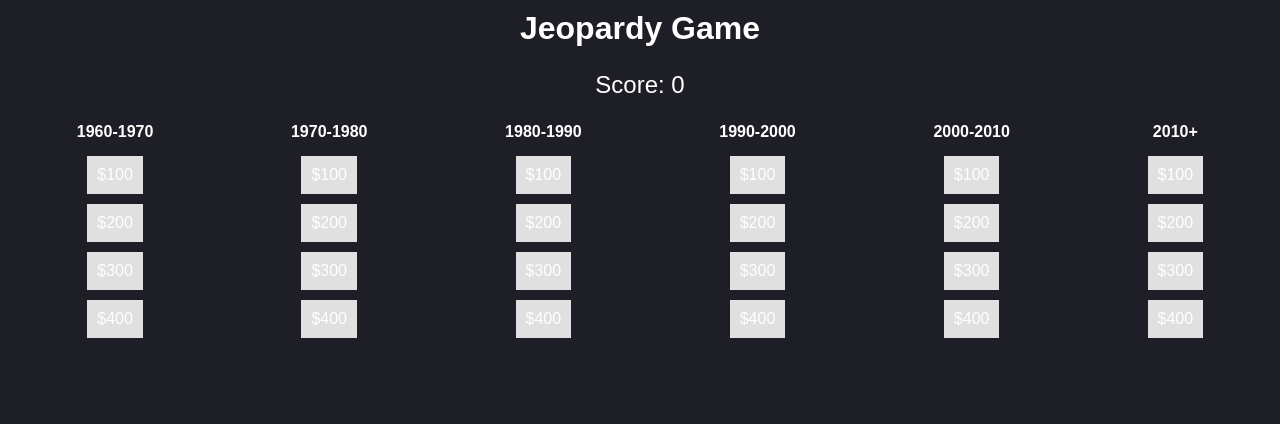
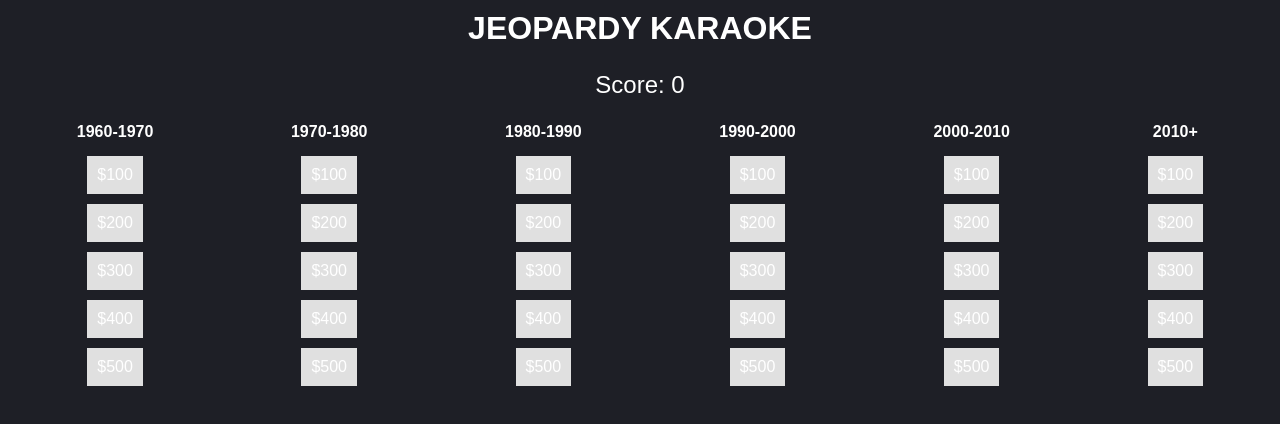
Before and after one commit to jib013/karaoke-jeopardy, a plain HTML site: page index.html in a window 1280 px wide. Drawn offline with Linux system fonts and the light colour scheme.

Commit message:
updates JS labels

```diff
--- a/app.js
+++ b/app.js
@@ -3,37 +3,43 @@ const categories = [
       { question: "Who was the first president of the USA?", answer: "George Washington", points: 100 },
       { question: "In what year did World War II end?", answer: "1945", points: 200 },
       { question: "What year was the Declaration of Independence signed?", answer: "1776", points: 300 },
-      { question: "What is the capital of ancient Egypt?", answer: "Memphis", points: 400 }
+      { question: "What is the capital of ancient Egypt?", answer: "Memphis", points: 400 },
+      { question: "What is the capital of ancient Egypt?", answer: "Memphis", points: 500 }
     ]},
     { name: "1970-1980", questions: [
       { question: "What planet is known as the Red Planet?", answer: "Mars", points: 100 },
       { question: "What is the chemical symbol for water?", answer: "H2O", points: 200 },
       { question: "What gas do plants absorb?", answer: "Carbon Dioxide", points: 300 },
-      { question: "Who developed the theory of relativity?", answer: "Albert Einstein", points: 400 }
+      { question: "Who developed the theory of relativity?", answer: "Albert Einstein", points: 400 },
+      { question: "What gas do plants absorb?", answer: "Carbon Dioxide", points: 500 },
     ]},
     { name: "1980-1990", questions: [
       { question: "What is the largest ocean?", answer: "Pacific Ocean", points: 100 },
       { question: "What is the capital of France?", answer: "Paris", points: 200 },
       { question: "What country has the most natural lakes?", answer: "Canada", points: 300 },
-      { question: "Which continent is the Sahara Desert in?", answer: "Africa", points: 400 }
+      { question: "Which continent is the Sahara Desert in?", answer: "Africa", points: 400 },
+      { question: "What gas do plants absorb?", answer: "Carbon Dioxide", points: 500 }
     ]},
     { name: "1990-2000", questions: [
       { question: "Who wrote 'Romeo and Juliet'?", answer: "William Shakespeare", points: 100 },
       { question: "What is the title of the first Harry Potter book?", answer: "Harry Potter and the Philosopher's Stone", points: 200 },
       { question: "Who wrote 'The Odyssey'?", answer: "Homer", points: 300 },
-      { question: "Who wrote 'Pride and Prejudice'?", answer: "Jane Austen", points: 400 }
+      { question: "Who wrote 'Pride and Prejudice'?", answer: "Jane Austen", points: 400 },
+      { question: "What gas do plants absorb?", answer: "Carbon Dioxide", points: 500 }
     ]},
     { name: "2000-2010", questions: [
       { question: "What is the value of pi to two decimal places?", answer: "3.14", points: 100 },
       { question: "What is 12 x 12?", answer: "144", points: 200 },
       { question: "What is the square root of 81?", answer: "9", points: 300 },
-      { question: "What is 8 cubed?", answer: "512", points: 400 }
+      { question: "What is 8 cubed?", answer: "512", points: 400 },
+      { question: "What gas do plants absorb?", answer: "Carbon Dioxide", points: 500 }
     ]},
     { name: "2010+", questions: [
         { question: "What is the value of pi to two decimal places?", answer: "3.14", points: 100 },
         { question: "What is 12 x 12?", answer: "144", points: 200 },
         { question: "What is the square root of 81?", answer: "9", points: 300 },
-        { question: "What is 8 cubed?", answer: "512", points: 400 }
+        { question: "What is 8 cubed?", answer: "512", points: 400 },
+        { question: "What gas do plants absorb?", answer: "Carbon Dioxide", points: 500 }
       ]}
   ];
 
--- a/index.html
+++ b/index.html
@@ -7,7 +7,7 @@
   <link rel="stylesheet" href="style.css">
 </head>
 <body>
-  <h1>Jeopardy Game</h1>
+  <h1>JEOPARDY KARAOKE</h1>
   <div class="score-board">
     <p>Score: <span id="score">0</span></p>
   </div>
```
